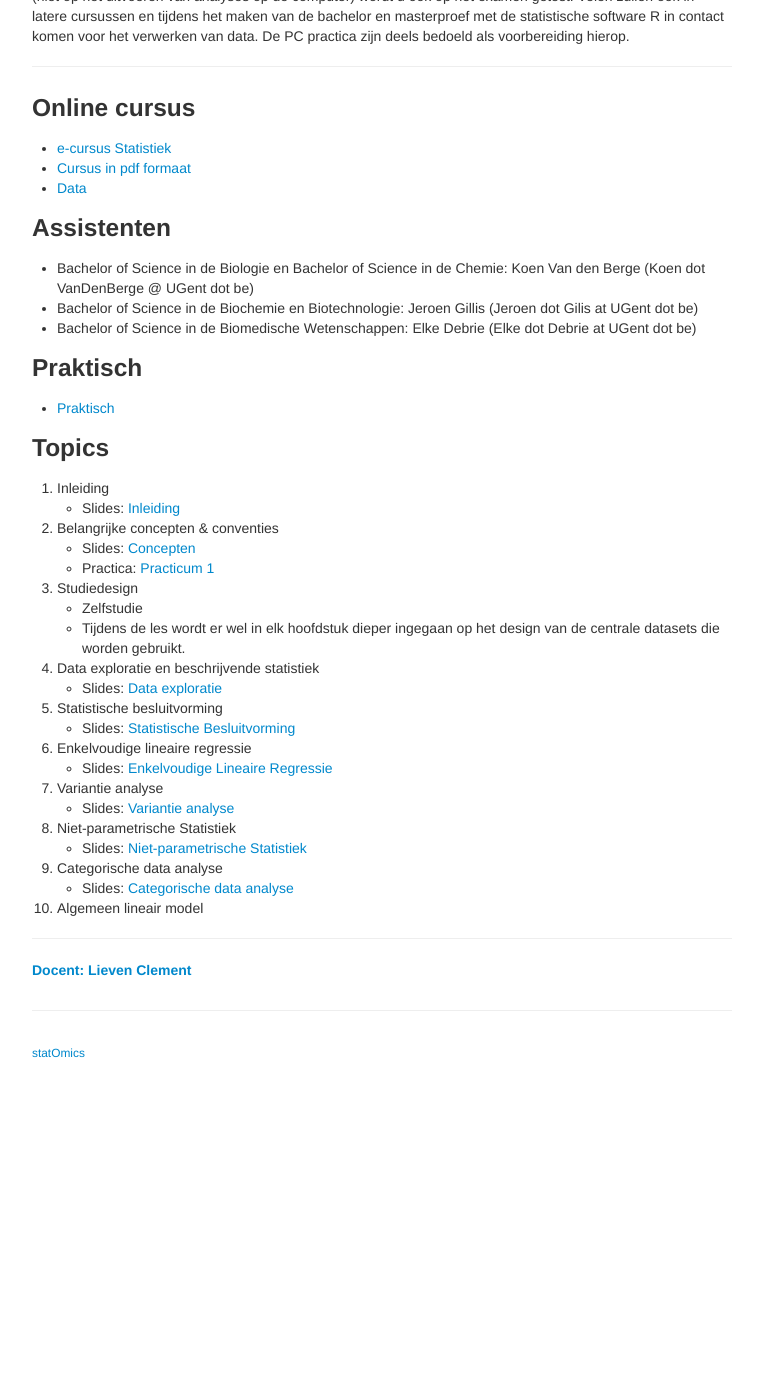
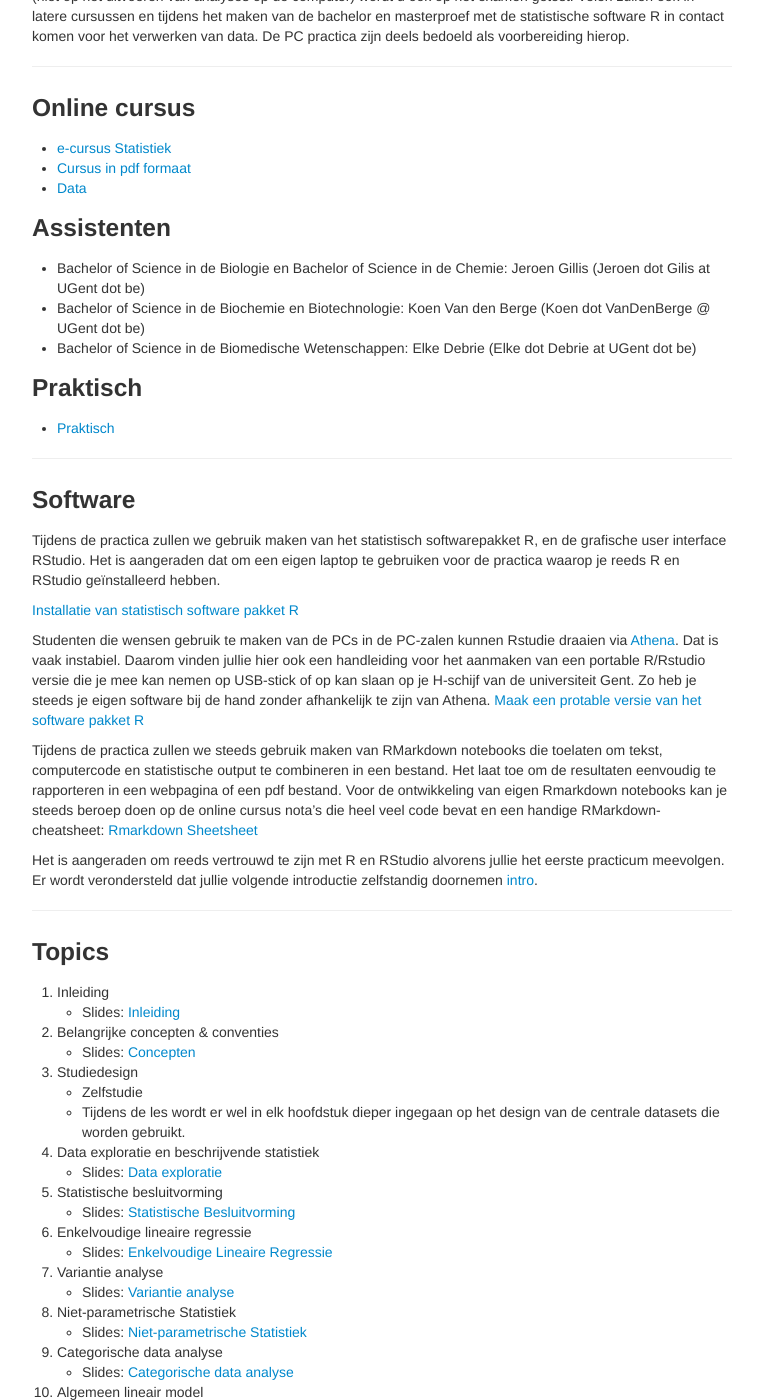
Before and after one commit to adder/statistiekBasisCursus, a Jekyll site: the page built from index.md, in a window 1280 px wide and 1400 px high, scrolled down 1167 px. Shown: the whole window, without its empty margins (258-1021 px from the left). Built offline with Jekyll 4.4.1, drawn with Linux system fonts in a browser that asks for light colours; before the commit the page ends 2240 px from its top, so only the background shows below that.

Commit message:
practica

```diff
--- a/index.md
+++ b/index.md
@@ -31,12 +31,34 @@ Er wordt verwacht dat u de cursus grondig studeert ter voorbereiding van het exa
 
 ### Assistenten
 
-- Bachelor of Science in de Biologie en Bachelor of Science in de Chemie: Koen Van den Berge (Koen dot VanDenBerge @ UGent dot  be)
-- Bachelor of Science in de Biochemie en Biotechnologie: Jeroen Gillis (Jeroen dot Gilis at UGent dot be)
+- Bachelor of Science in de Biologie en Bachelor of Science in de Chemie: Jeroen Gillis (Jeroen dot Gilis at UGent dot be)
+- Bachelor of Science in de Biochemie en Biotechnologie: Koen Van den Berge (Koen dot VanDenBerge @ UGent dot  be)
 - Bachelor of Science in de Biomedische Wetenschappen: Elke Debrie (Elke dot Debrie at UGent dot be)
 
 ### Praktisch
 - [Praktisch](assets/00-Afspraken.pdf)
+
+---
+
+### Software
+
+Tijdens de practica zullen we gebruik maken van het statistisch softwarepakket R, en de grafische user interface RStudio.
+Het is aangeraden dat om een eigen laptop te gebruiken voor de practica waarop je reeds R en RStudio geïnstalleerd hebben.
+
+[Installatie van statistisch software pakket R](pages/software/RStudio_installeren.html)
+
+
+Studenten die wensen gebruik te maken van de PCs in de PC-zalen kunnen Rstudie draaien via [Athena](https://athena.ugent.be). Dat is vaak instabiel.
+Daarom vinden jullie hier ook een handleiding voor het aanmaken van een portable R/Rstudio versie die je mee kan nemen op USB-stick of op kan slaan op je H-schijf van de universiteit Gent. Zo heb je steeds je eigen software bij de hand zonder afhankelijk te zijn van Athena.
+[Maak een protable versie van het software pakket R](pages/software/portable_RStudio.html)
+
+Tijdens de practica zullen we steeds gebruik maken van RMarkdown notebooks die toelaten om tekst, computercode en statistische output te combineren in een bestand. Het laat toe om de resultaten eenvoudig te rapporteren in een webpagina of een pdf bestand.
+Voor de ontwikkeling van eigen Rmarkdown notebooks kan je steeds beroep doen op de online cursus nota's die heel veel code bevat en een handige RMarkdown-cheatsheet: [Rmarkdown Sheetsheet](assets/practica/rmarkdown-cheatsheet.pdf)
+
+Het is aangeraden om reeds vertrouwd te zijn met R en RStudio alvorens jullie het eerste practicum meevolgen.
+Er wordt verondersteld dat jullie volgende introductie zelfstandig doornemen [intro](zelfstudie.md).
+
+---
 
 ### Topics
 
@@ -45,7 +67,6 @@ Er wordt verwacht dat u de cursus grondig studeert ter voorbereiding van het exa
 
   2. Belangrijke concepten & conventies
   - Slides: [Concepten](assets/02-Concepten.pdf)
-  - Practica: [Practicum 1](assets/practica/practicum1/overzichtP1.html)
 
   3. Studiedesign
   - Zelfstudie
```
